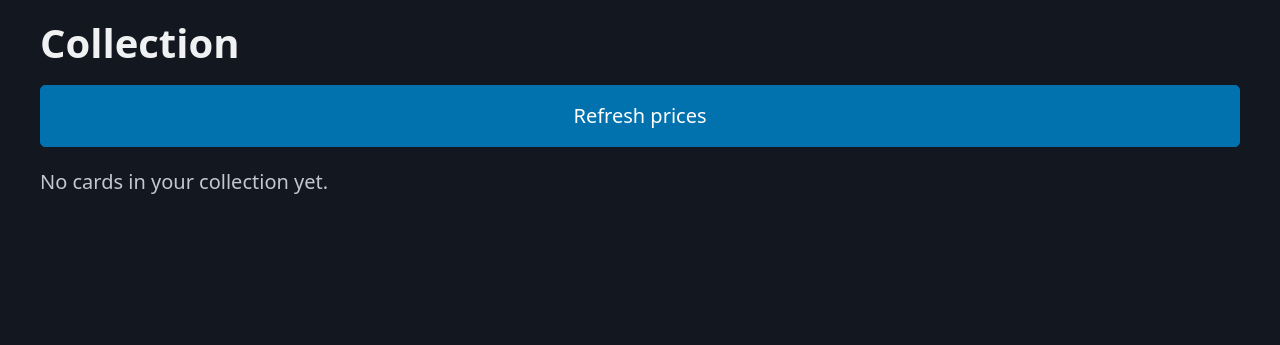
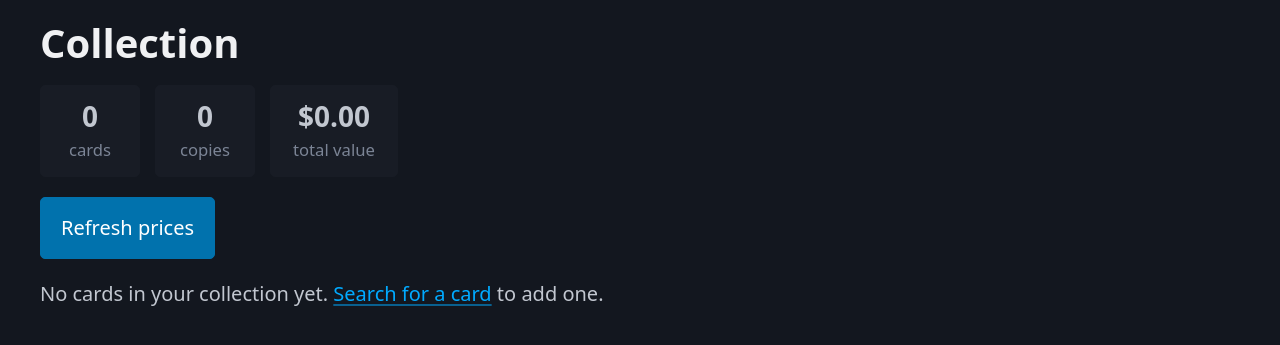
Before and after one commit to SuryaSaravanan4/OCR-Card-Scanner, a FastAPI app: page /collection in a window 1280 px wide. Shown: the part 70-415 px from the top of the page. Run offline with FastAPI, Linux system fonts and the light colour scheme; data that the repository does not hold is empty; some libraries are stand-ins or nearby versions.

Commit message:
Phase 5. Collection UX polish with HTMX stepper and meta refresh tracking
Adds quantity stepper and remove controls to the collection view (whole-panel
swap via HTMX), a meta table tracking last price refresh time, and a CSS
polish pass. 58 tests passing.

Co-Authored-By: Claude Sonnet 5 <noreply@anthropic.com>

```diff
--- a/app/db.py
+++ b/app/db.py
@@ -51,6 +51,11 @@ CREATE TABLE IF NOT EXISTS collection (
     UNIQUE (card_id, finish, condition)
 );
 CREATE INDEX IF NOT EXISTS idx_collection_card_id ON collection(card_id);
+
+CREATE TABLE IF NOT EXISTS meta (
+    key   TEXT PRIMARY KEY,
+    value TEXT NOT NULL
+);
 """
 
 
--- a/app/main.py
+++ b/app/main.py
@@ -10,6 +10,7 @@ notice instead of a generic error page.
 from __future__ import annotations
 
 from contextlib import asynccontextmanager
+from datetime import datetime
 
 from fastapi import FastAPI, Form, Request
 from fastapi.responses import HTMLResponse, JSONResponse, RedirectResponse
@@ -61,12 +62,42 @@ def card_detail(request: Request, card_id: str):
     return templates.TemplateResponse(request, "card.html", {"card": card, "offline": False})
 
 
+def _format_last_refresh(iso: str | None) -> str | None:
+    if not iso:
+        return None
+    return datetime.fromisoformat(iso).strftime("%b %d, %Y %H:%M UTC")
+
+
+def _collection_context(refreshed: int | None = None) -> dict:
+    """Shared context for both the full collection page and its HTMX fragment,
+    so a mutation (quantity change, delete, refresh) always re-renders the
+    whole panel - stats and total stay correct, never one render behind."""
+    data = store.list_collection()
+    rows = data["rows"]
+    stats = {
+        "card_count": len(rows),
+        "total_quantity": sum(row["quantity"] for row in rows),
+        "unknown_price_count": sum(1 for row in rows if row["unit_price"] is None),
+    }
+    return {
+        "rows": rows,
+        "total": data["total"],
+        "stats": stats,
+        "refreshed": refreshed,
+        "last_refresh_at": _format_last_refresh(store.get_meta("last_refresh_at")),
+    }
+
+
+def _render_collection(request: Request, refreshed: int | None = None) -> HTMLResponse:
+    """Fragment-or-full-page response, same pattern as `/search`."""
+    context = _collection_context(refreshed)
+    template = "_collection.html" if request.headers.get("HX-Request") else "collection.html"
+    return templates.TemplateResponse(request, template, context)
+
+
 @app.get("/collection", response_class=HTMLResponse)
 def collection_page(request: Request, refreshed: int | None = None):
-    data = store.list_collection()
-    return templates.TemplateResponse(
-        request, "collection.html", {"rows": data["rows"], "total": data["total"], "refreshed": refreshed}
-    )
+    return _render_collection(request, refreshed=refreshed)
 
 
 @app.post("/collection")
@@ -80,21 +111,27 @@ def add_owned_route(
     return RedirectResponse(url="/collection", status_code=303)
 
 
-@app.post("/collection/{collection_id}")
-def update_quantity_route(collection_id: int, quantity: int = Form(...)):
+@app.post("/collection/{collection_id}", response_class=HTMLResponse)
+def update_quantity_route(request: Request, collection_id: int, quantity: int = Form(...)):
     store.set_quantity(collection_id, quantity)
+    if request.headers.get("HX-Request"):
+        return _render_collection(request)
     return RedirectResponse(url="/collection", status_code=303)
 
 
-@app.post("/collection/{collection_id}/delete")
-def delete_collection_row_route(collection_id: int):
+@app.post("/collection/{collection_id}/delete", response_class=HTMLResponse)
+def delete_collection_row_route(request: Request, collection_id: int):
     store.remove_from_collection(collection_id)
+    if request.headers.get("HX-Request"):
+        return _render_collection(request)
     return RedirectResponse(url="/collection", status_code=303)
 
 
-@app.post("/refresh-prices")
-def refresh_prices_route():
+@app.post("/refresh-prices", response_class=HTMLResponse)
+def refresh_prices_route(request: Request):
     refreshed = service.refresh_prices()
+    if request.headers.get("HX-Request"):
+        return _render_collection(request, refreshed=refreshed)
     return RedirectResponse(url=f"/collection?refreshed={refreshed}", status_code=303)
 
 
--- a/app/store/__init__.py
+++ b/app/store/__init__.py
@@ -17,6 +17,7 @@ from .collection import (
     remove_from_collection,
     set_quantity,
 )
+from .meta import get_meta, set_meta
 from .prices import get_prices, price_age_days, stale_card_ids, upsert_prices
 from ._common import FINISHES
 
@@ -35,4 +36,7 @@ __all__ = [
     "list_collection",
     "remove_from_collection",
     "set_quantity",
+    # meta
+    "get_meta",
+    "set_meta",
 ]
--- a/static/style.css
+++ b/static/style.css
@@ -1,33 +1,159 @@
+/* Search results grid */
 .card-grid {
   display: grid;
-  grid-template-columns: repeat(auto-fill, minmax(160px, 1fr));
+  grid-template-columns: repeat(auto-fill, minmax(170px, 1fr));
   gap: 1rem;
+  margin-top: 1.5rem;
 }
 .card-tile {
   text-decoration: none;
   color: inherit;
+  background: var(--pico-card-background-color);
+  border: 1px solid var(--pico-card-border-color, var(--pico-muted-border-color));
+  border-radius: var(--pico-border-radius);
+  overflow: hidden;
+  transition: transform 0.12s ease, box-shadow 0.12s ease;
+  display: flex;
+  flex-direction: column;
+}
+.card-tile:hover {
+  transform: translateY(-2px);
+  box-shadow: 0 6px 16px rgba(0, 0, 0, 0.25);
 }
 .card-tile img {
   width: 100%;
-  border-radius: 6px;
+  aspect-ratio: 5 / 7;
+  object-fit: cover;
+  display: block;
 }
 .card-tile-info {
   display: flex;
   flex-direction: column;
+  gap: 0.15rem;
   font-size: 0.85rem;
+  padding: 0.6rem 0.7rem 0.8rem;
 }
+.card-tile-info strong {
+  font-size: 0.95rem;
+}
+.card-tile-info small {
+  color: var(--pico-muted-color);
+}
+.card-tile-price {
+  margin-top: 0.3rem;
+  font-weight: 600;
+}
+
+/* Card detail page */
 .card-detail {
   display: flex;
   gap: 2rem;
   flex-wrap: wrap;
+  margin-top: 1rem;
 }
 .card-detail-image img {
-  max-width: 300px;
-  border-radius: 8px;
+  max-width: 320px;
+  width: 100%;
+  border-radius: var(--pico-border-radius);
+}
+.card-detail-info {
+  flex: 1 1 320px;
+  min-width: 260px;
+}
+.price-pills {
+  display: flex;
+  gap: 0.5rem;
+  flex-wrap: wrap;
+  margin: 0.75rem 0 1.25rem;
+}
+.price-pill {
+  background: var(--pico-card-background-color);
+  border: 1px solid var(--pico-card-border-color, var(--pico-muted-border-color));
+  border-radius: 999px;
+  padding: 0.3rem 0.9rem;
+  font-size: 0.85rem;
+}
+.price-pill small {
+  color: var(--pico-muted-color);
+  margin-right: 0.35rem;
+}
+
+/* Alerts (offline notice / flash) */
+.offline-notice,
+.flash {
+  padding: 0.75rem 1rem;
+  border-radius: var(--pico-border-radius);
+  border-left: 4px solid;
+  margin: 1rem 0;
 }
 .offline-notice {
-  color: var(--pico-del-color, #c0392b);
+  border-left-color: #c0392b;
+  background: rgba(192, 57, 43, 0.12);
 }
 .flash {
-  color: var(--pico-ins-color, #27ae60);
+  border-left-color: #2e7d32;
+  background: rgba(46, 125, 50, 0.12);
 }
+
+/* Collection stats + toolbar */
+.stat-row {
+  display: flex;
+  gap: 0.75rem;
+  flex-wrap: wrap;
+  margin: 1rem 0;
+}
+.stat-card {
+  background: var(--pico-card-background-color);
+  border: 1px solid var(--pico-card-border-color, var(--pico-muted-border-color));
+  border-radius: var(--pico-border-radius);
+  padding: 0.6rem 1.1rem;
+  min-width: 100px;
+  text-align: center;
+}
+.stat-card strong {
+  display: block;
+  font-size: 1.4rem;
+  line-height: 1.3;
+}
+.stat-card small {
+  color: var(--pico-muted-color);
+}
+.stat-card-warn strong {
+  color: #b58900;
+}
+
+.toolbar {
+  display: flex;
+  align-items: center;
+  gap: 1rem;
+  margin-bottom: 1rem;
+}
+.toolbar button {
+  width: auto;
+  margin: 0;
+}
+.muted {
+  color: var(--pico-muted-color);
+}
+
+.qty-stepper {
+  display: inline-flex;
+  align-items: center;
+  gap: 0.4rem;
+}
+.qty-stepper button {
+  width: 2rem;
+  height: 2rem;
+  padding: 0;
+  margin: 0;
+  line-height: 1;
+}
+.qty-value {
+  min-width: 1.5rem;
+  text-align: center;
+  display: inline-block;
+}
+
+table td, table th {
+  vertical-align: middle;
+}
--- a/templates/_collection.html
+++ b/templates/_collection.html
@@ -1,9 +1,44 @@
+{% if refreshed is not none %}
+<p class="flash">Refreshed {{ refreshed }} price{{ "s" if refreshed != 1 else "" }}.</p>
+{% endif %}
+
+<div class="stat-row">
+  <div class="stat-card">
+    <strong>{{ stats.card_count }}</strong>
+    <small>card{{ "s" if stats.card_count != 1 else "" }}</small>
+  </div>
+  <div class="stat-card">
+    <strong>{{ stats.total_quantity }}</strong>
+    <small>cop{{ "ies" if stats.total_quantity != 1 else "y" }}</small>
+  </div>
+  <div class="stat-card">
+    <strong>${{ "%.2f"|format(total) }}</strong>
+    <small>total value</small>
+  </div>
+  {% if stats.unknown_price_count %}
+  <div class="stat-card stat-card-warn">
+    <strong>{{ stats.unknown_price_count }}</strong>
+    <small>unknown price</small>
+  </div>
+  {% endif %}
+</div>
+
+<div class="toolbar">
+  <button hx-post="/refresh-prices" hx-target="#collection" hx-swap="innerHTML">Refresh prices</button>
+  {% if last_refresh_at %}
+  <small class="muted">Last refreshed {{ last_refresh_at }}</small>
+  {% endif %}
+</div>
+
 {% if not rows %}
-<p>No cards in your collection yet.</p>
+<p>No cards in your collection yet. <a href="/">Search for a card</a> to add one.</p>
 {% else %}
 <table>
   <thead>
-    <tr><th>Card</th><th>Set</th><th>Finish</th><th>Condition</th><th>Qty</th><th>Unit</th><th>Value</th><th></th></tr>
+    <tr>
+      <th>Card</th><th>Set</th><th>Finish</th><th>Condition</th>
+      <th>Qty</th><th>Unit</th><th>Value</th><th></th>
+    </tr>
   </thead>
   <tbody>
     {% for row in rows %}
@@ -13,21 +48,29 @@
       <td>{{ row.finish }}</td>
       <td>{{ row.condition }}</td>
       <td>
-        <form method="post" action="/collection/{{ row.id }}" style="display:inline">
-          <input type="number" name="quantity" value="{{ row.quantity }}" min="0" style="width:5em">
-          <button type="submit">Update</button>
-        </form>
+        <div class="qty-stepper">
+          <button type="button" class="outline"
+                  hx-post="/collection/{{ row.id }}"
+                  hx-vals='{"quantity": {{ row.quantity - 1 }}}'
+                  hx-target="#collection" hx-swap="innerHTML"
+                  {% if row.quantity <= 1 %}disabled{% endif %}>-</button>
+          <span class="qty-value">{{ row.quantity }}</span>
+          <button type="button" class="outline"
+                  hx-post="/collection/{{ row.id }}"
+                  hx-vals='{"quantity": {{ row.quantity + 1 }}}'
+                  hx-target="#collection" hx-swap="innerHTML">+</button>
+        </div>
       </td>
       <td>{{ "$%.2f"|format(row.unit_price) if row.unit_price is not none else "n/a" }}</td>
       <td>{{ "$%.2f"|format(row.line_value) if row.line_value is not none else "n/a" }}</td>
       <td>
-        <form method="post" action="/collection/{{ row.id }}/delete" style="display:inline">
-          <button type="submit">Remove</button>
-        </form>
+        <button type="button" class="secondary outline"
+                hx-post="/collection/{{ row.id }}/delete"
+                hx-confirm="Remove {{ row.quantity }}x {{ row.name }} ({{ row.finish }}) from your collection?"
+                hx-target="#collection" hx-swap="innerHTML">Remove</button>
       </td>
     </tr>
     {% endfor %}
   </tbody>
 </table>
-<p><strong>Total: ${{ "%.2f"|format(total) }}</strong></p>
 {% endif %}
--- a/templates/_results.html
+++ b/templates/_results.html
@@ -9,9 +9,9 @@
     {% if c.image_uri %}<img src="{{ c.image_uri }}" alt="{{ c.name }}">{% endif %}
     <div class="card-tile-info">
       <strong>{{ c.name }}</strong>
-      <span>{{ c.set_name }} ({{ (c.set_code or "")|upper }}) #{{ c.collector_number }}</span>
-      <span>{{ c.rarity }}</span>
-      <span>{{ "$%.2f"|format(c.price_usd|float) if c.price_usd else "price unknown" }}</span>
+      <small>{{ c.set_name }} ({{ (c.set_code or "")|upper }}) #{{ c.collector_number }}</small>
+      <small>{{ c.rarity }}</small>
+      <span class="card-tile-price">{{ "$%.2f"|format(c.price_usd|float) if c.price_usd else "price unknown" }}</span>
     </div>
   </a>
   {% endfor %}
--- a/templates/collection.html
+++ b/templates/collection.html
@@ -1,12 +1,6 @@
 {% extends "base.html" %}
 {% block content %}
 <h1>Collection</h1>
-{% if refreshed is not none %}
-<p class="flash">Refreshed {{ refreshed }} price{{ "s" if refreshed != 1 else "" }}.</p>
-{% endif %}
-<form method="post" action="/refresh-prices">
-  <button type="submit">Refresh prices</button>
-</form>
 <div id="collection">
   {% include "_collection.html" %}
 </div>
```
Also changed, not shown: app/service.py (+11 -6 lines), app/store/meta.py (added, +22 -0 lines), templates/card.html (+5 -5 lines), tests/test_main.py (+52 -0 lines), tests/test_service.py (+22 -0 lines), tests/test_store.py (+8 -0 lines), README.md.
